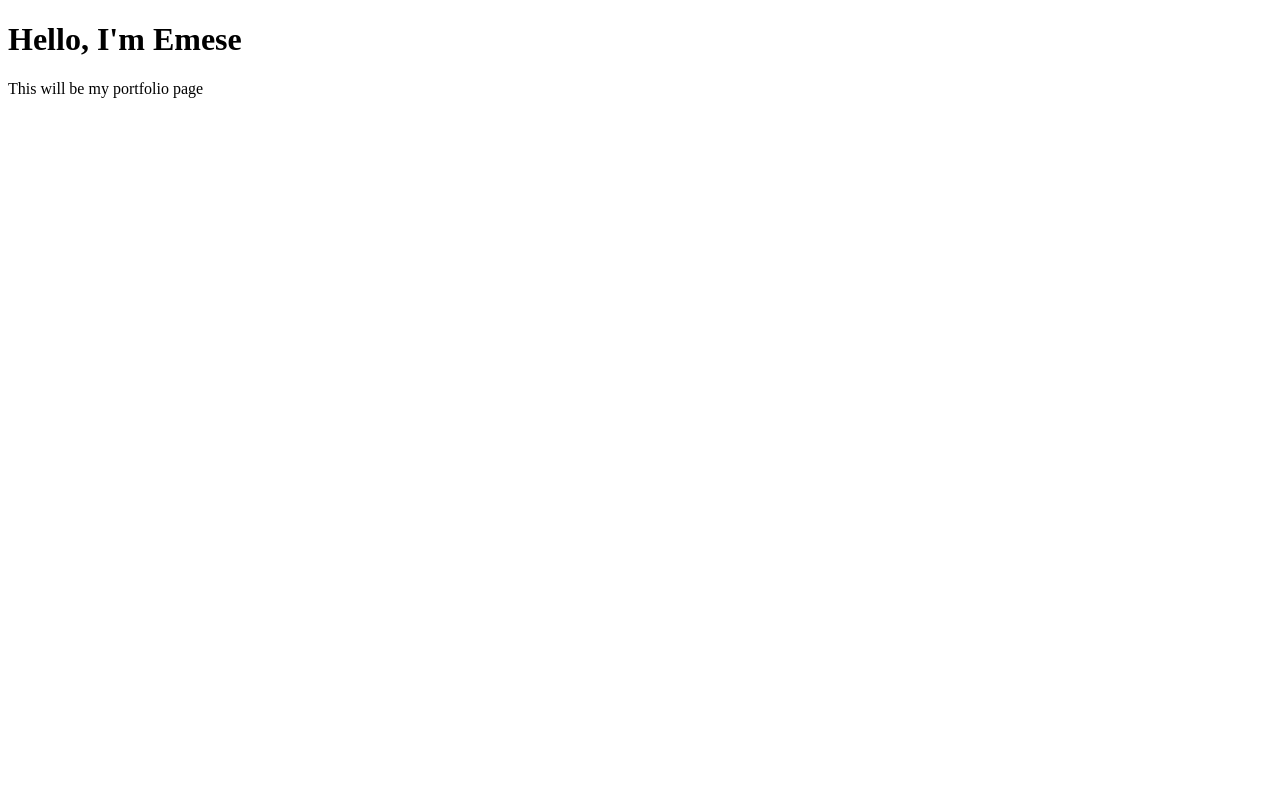
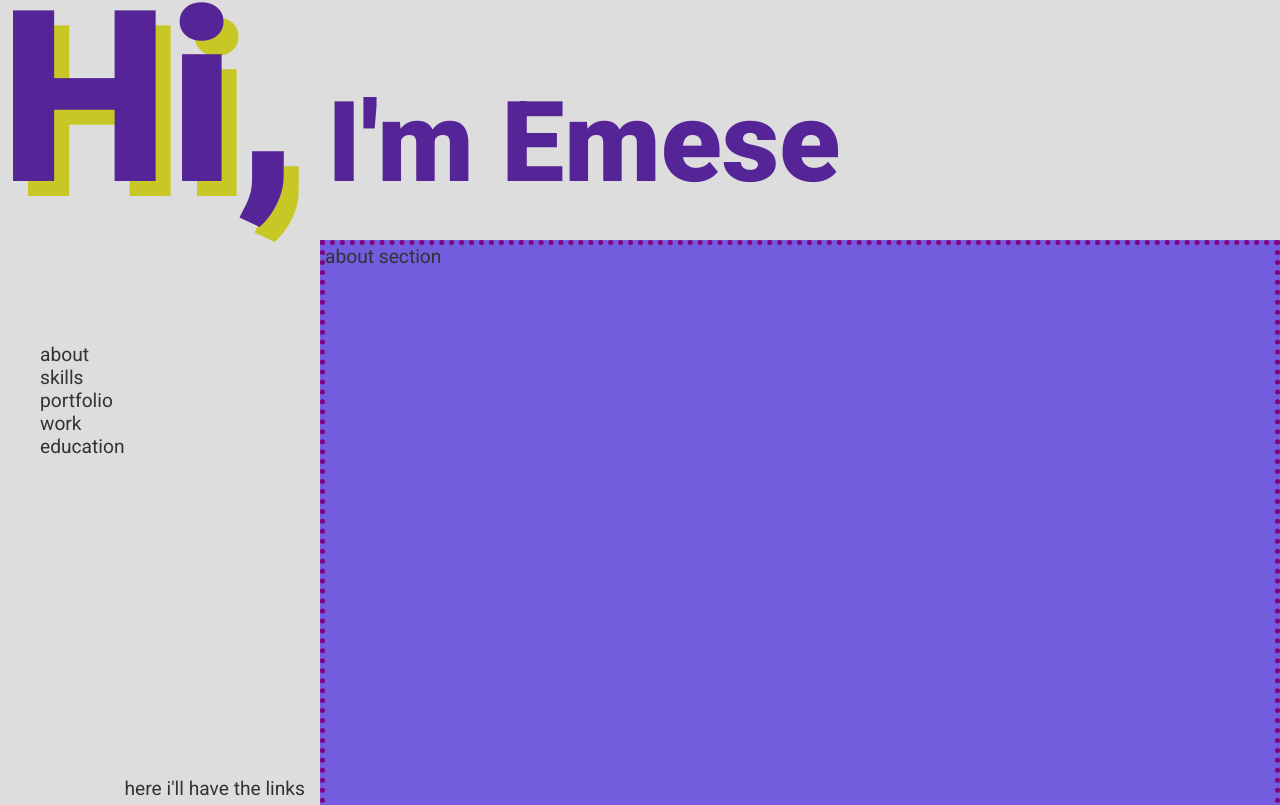
Before and after one commit to memmm/memmm.github.io, a plain HTML site: page index.html in a window 1280 px wide. Shown: the top 805 px of the page. Drawn offline with Linux system fonts and the light colour scheme.

Commit message:
Progressed with layout
Main sections are positioned with grid, side panel set to sticky and flex, css variables for colors

```diff
--- a/index.html
+++ b/index.html
@@ -3,10 +3,43 @@
 <html>
   <head>
     <meta charset="utf-8">
-    <title>Portfolio page - Emese Engedi</title>
+    <meta name="author" content="Emese Engedi">
+    <meta name="viewport" content="width=device-width, initial-scale=1.0">
+    <title>Emese Engedi Portfolio</title>
+    <link rel="stylesheet" href="style.css">
   </head>
   <body>
-    <h1>Hello, I'm Emese</h1>
-    <p>This will be my portfolio page</p>
+    <div class="container">
+      <h1 class="title"><span class="hi">Hi,</span> I'm Emese</h1>
+      <div class="side">
+        <ul class="menu">
+          <li>about</li>
+          <li>skills</li>
+          <li>portfolio</li>
+          <li>work</li>
+          <li>education</li>
+        </ul>
+        <div class="links">
+          here i'll have the links
+        </div>
+
+      </div>
+      <div class="about section">
+        about section
+      </div>
+      <div class="skills section">
+          skills section
+      </div>
+      <div class="portfolio section">
+          <p>This will be my portfolio page</p>
+      </div>
+      <div class="work section">
+          work section
+      </div>
+      <div class="edu section">
+          edu section
+      </div>
+
+    </div>
   </body>
 </html>
--- /dev/null
+++ b/style.css
@@ -0,0 +1,102 @@
+@import url('https://fonts.googleapis.com/css?family=Bungee|Roboto:400,900');
+
+/*
+font-family: 'Bungee', cursive;
+font-family: 'Roboto', sans-serif;
+*/
+
+:root {
+  --first-color: #552496;
+  --second-color: #bec625;
+  --bg-color: #dddddd;
+}
+
+* {
+  box-sizing: border-box;
+}
+
+html {
+  height: 100%;
+}
+
+body {
+  margin: 0;
+  height: 100%;
+  background: var(--bg-color);
+  color: #333333;
+  font-family: 'Roboto', sans-serif;
+  font-size: 1.2rem;
+}
+
+.container {
+  display: grid;
+  grid-template-columns: 20rem auto;
+  grid-template-rows: 15rem 100rem 100rem 10rem 10rem 10rem;
+  justify-items: stretch;
+  align-items: stretch;
+}
+
+.title {
+  grid-column: 1 / span 2;
+  grid-row: 1;
+  justify-self: start;
+  z-index: 10;
+  font-size: 7rem;
+  color: var(--first-color);
+  font-family: 'Roboto', sans-serif;
+  font-weight: bold;
+  line-height: 3rem;
+}
+
+.hi {
+  font-size: 15rem;
+  font-weight: 900;
+  text-shadow: 15px 15px 0px rgba(199,199,37,1);
+
+}
+
+.side {
+  grid-column: 1;
+  grid-row: 1 /span 6;
+  background: var(--bg-color);
+  display: flex;
+  position: sticky;
+  top: 0px;
+  height: 100vh;
+}
+
+.section {
+  border: 5px dotted purple;
+
+}
+
+.about {
+  grid-area: 2 / 2 / 2 / 2;
+  background: #735cdd;
+}
+
+.skills {
+  grid-area: 3 / 2 / 3 / 2;
+
+}
+
+.portfolio {
+  background: black;
+}
+
+.work {
+
+}
+
+.edu {
+  background: #735cdd;
+}
+
+.menu {
+  list-style-type: none;
+  align-self: center;
+}
+
+.links {
+  align-self: flex-end;
+}
```
